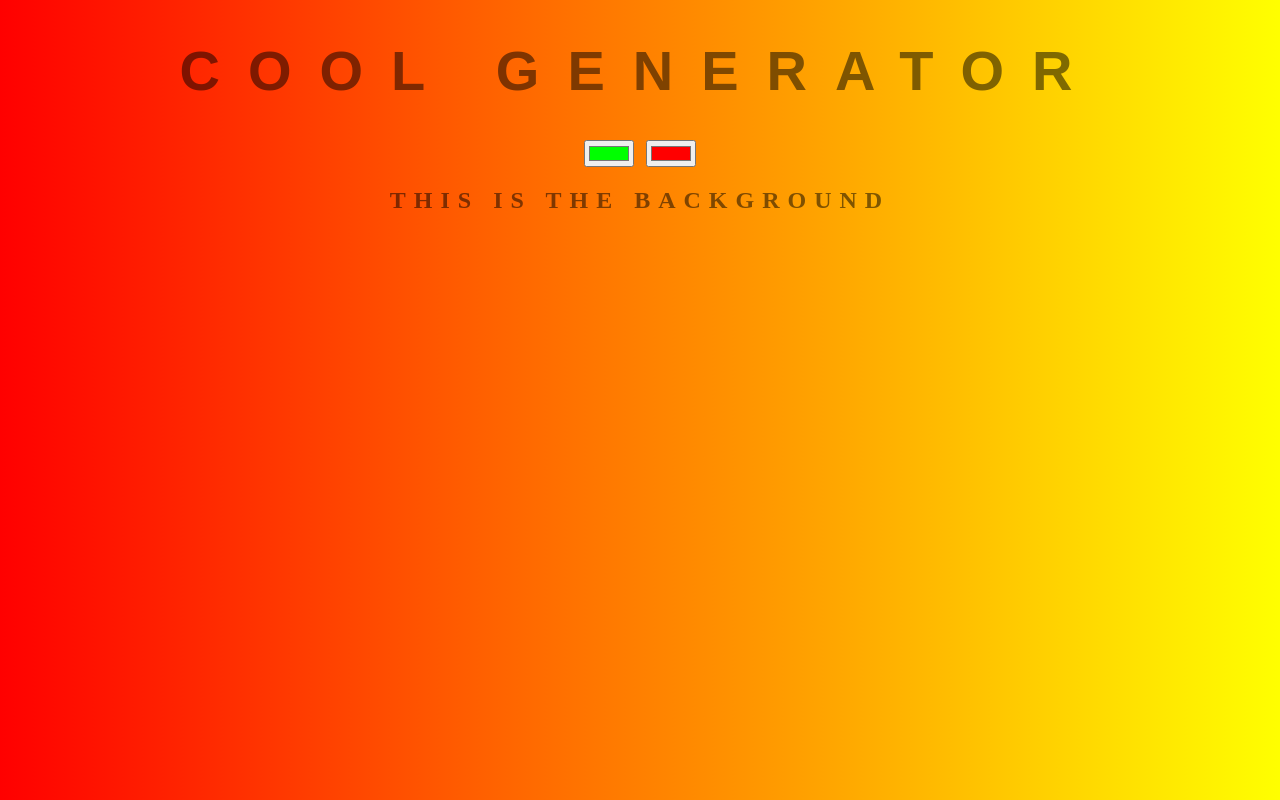
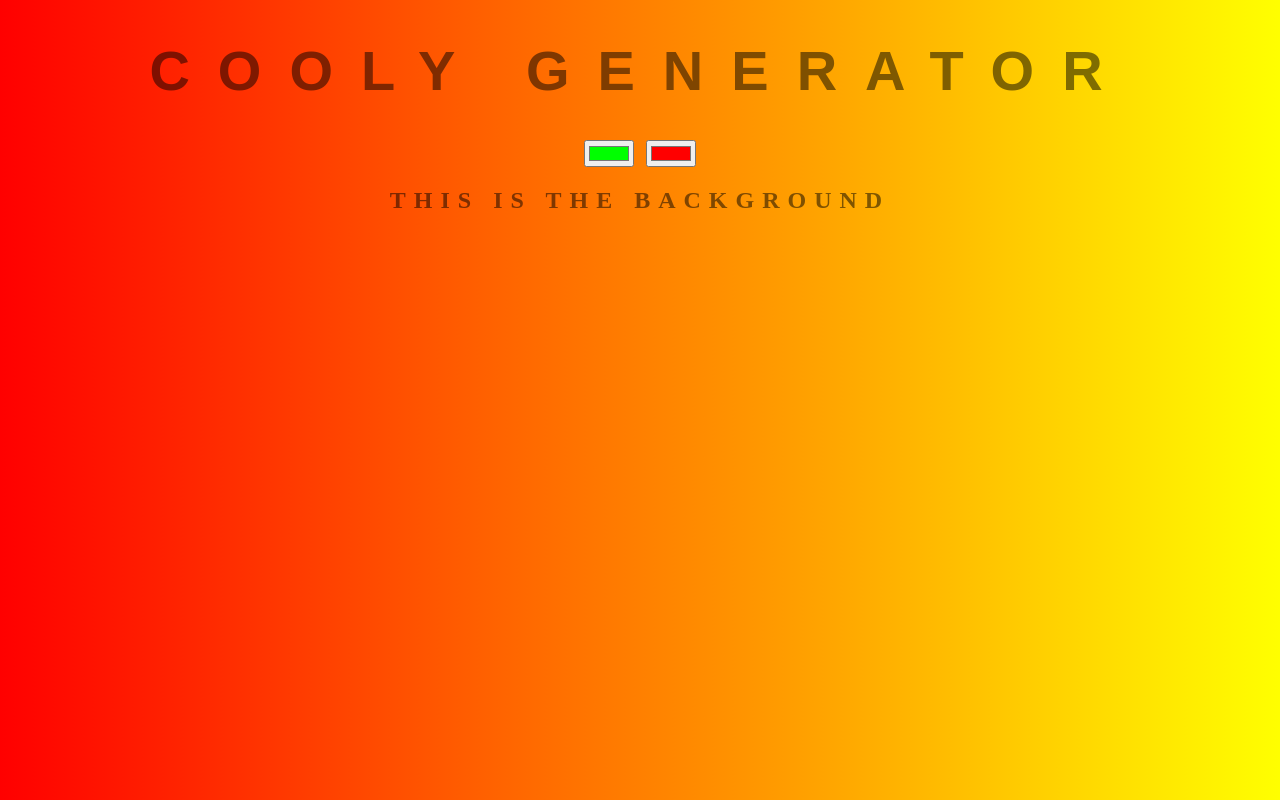
Before and after one commit to ryantalatagod/background-generator, a plain HTML site: page index.html in a window 1280 px wide. Drawn offline with Linux system fonts and the light colour scheme.

Commit message:
starting project

```diff
--- a/index.html
+++ b/index.html
@@ -6,7 +6,7 @@
   <link rel="stylesheet" type="text/css" href="style.css">
 </head>
 <body id="gradient">
-  <h1>COOL Generator</h1>
+  <h1>COOLY Generator</h1>
   <input class="color1" type="color" name="color1" value="#00ff00">
   <input class="color2" type="color" name="color2" value="#ff0000">
   <h2>This is the Background</h2>
```
